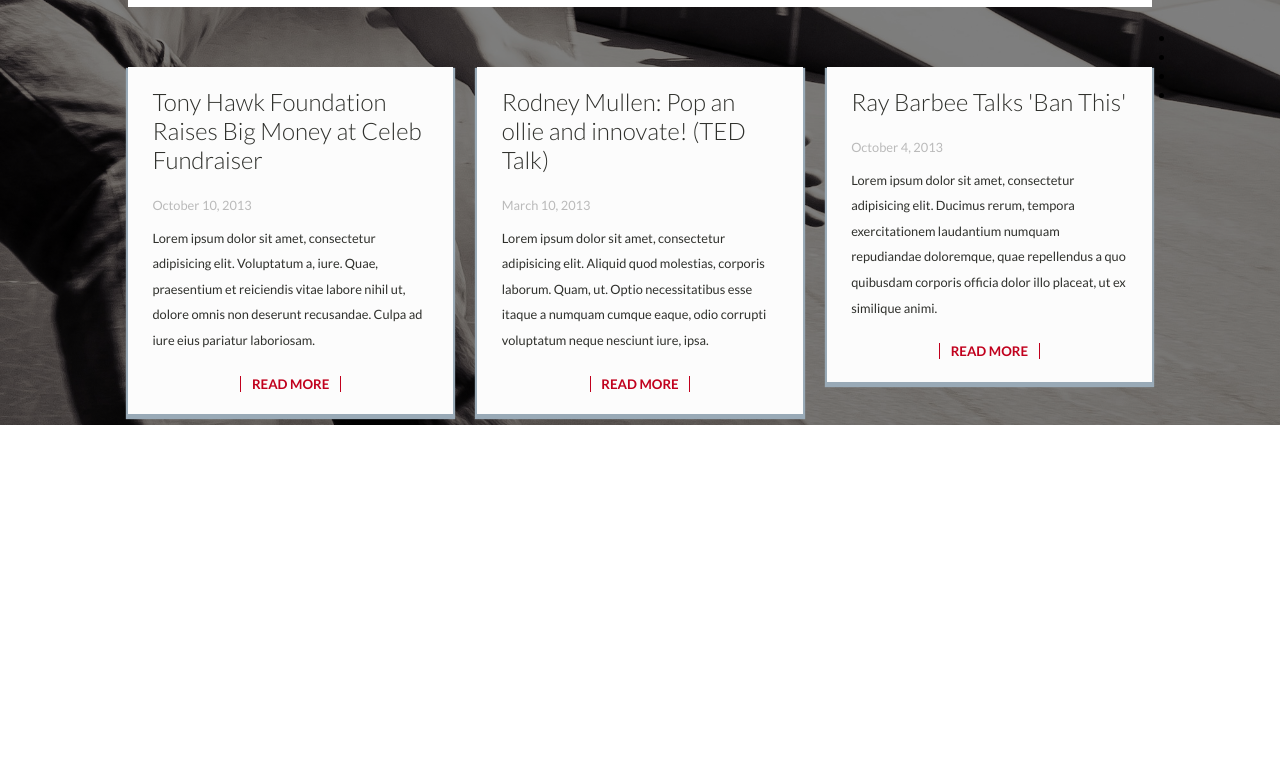
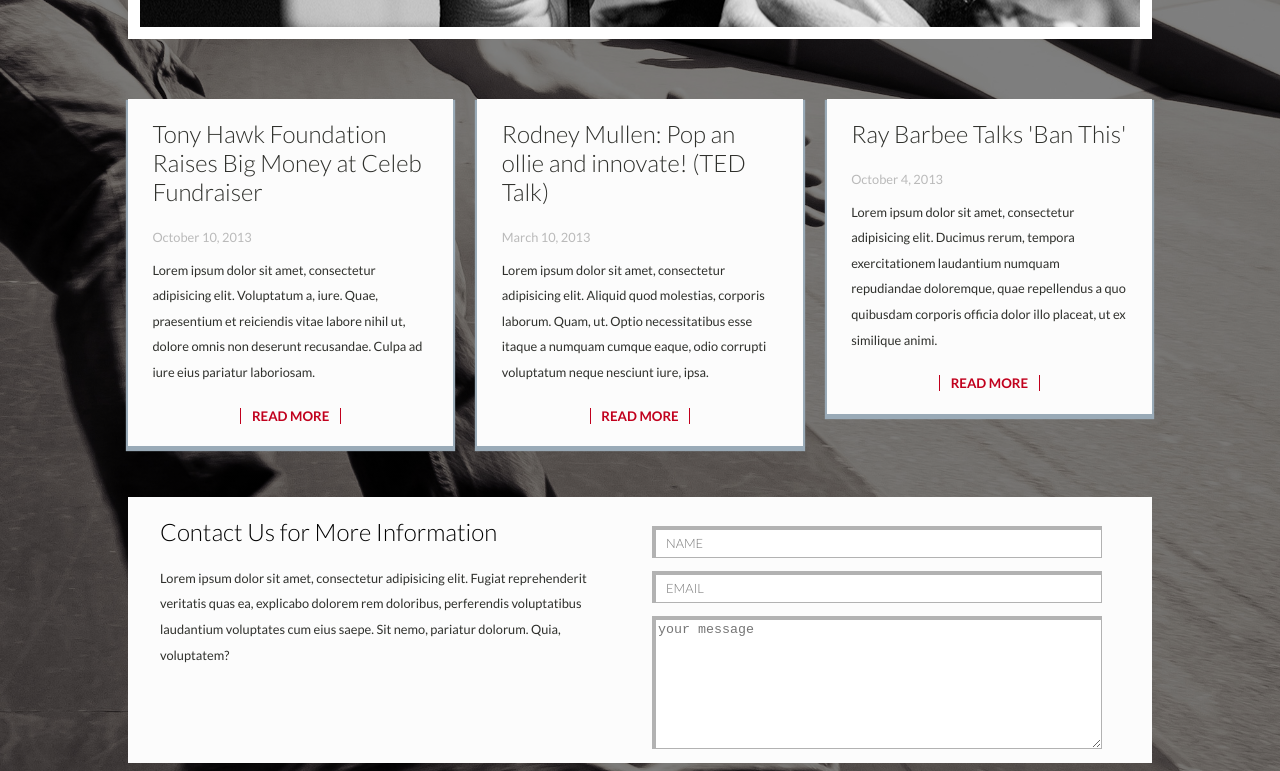
Before and after one commit to schnetthappens/2.3-sass-rwd, a plain HTML site: page index.html in a window 1280 px wide. Shown: the part 450-1221 px from the top of the page. Before the commit the page ends 875 px from the top, so only its background shows below. Drawn offline with Linux system fonts and the light colour scheme.

Commit message:
Add contact section

```diff
--- a/index.html
+++ b/index.html
@@ -68,8 +68,8 @@
 
     <section class="contactPowell">
       <div class="contactInfo">
-        <h2 class="contactHeading"></h2>
-        <p class="contactText"></p>
+        <h2 class="contactHeading">Contact Us for More Information</h2>
+        <p class="contactText">Lorem ipsum dolor sit amet, consectetur adipisicing elit. Fugiat reprehenderit veritatis quas ea, explicabo dolorem rem doloribus, perferendis voluptatibus laudantium voluptates cum eius saepe. Sit nemo, pariatur dolorum. Quia, voluptatem?</p>
         <ul class="visitSocial">
           <li class="linkSocial"></li>
           <li class="socialIcons"></li>
@@ -77,10 +77,10 @@
           <li class="socialIcons"></li>
         </ul>
       </div>
-      <form class="contact" action="">
-        <!-- <input type="text">
-        <input type="text">
-        <textarea name="" id="" cols="30" rows="10"></textarea> -->
+      <form class="contactForm" action="">
+        <input type="text" name="name" placeholder="name">
+        <input type="email" name="email" placeholder="email">
+        <textarea name="text" id="" cols="30" rows="10" placeholder="your message"></textarea>
       </form>
     </section>
 
--- a/scss/main.scss
+++ b/scss/main.scss
@@ -50,7 +50,7 @@
       background-position: 40% 25%;
       height: 350px;
       margin: 0 auto;
-      margin-top: 5em;;
+      margin-top: 7em;;
       border: 12px solid #fff;
     }
 
@@ -87,7 +87,65 @@
             color: black;
           }
 
+
+/*SKATEBOARDS*/
+
+
     .viewBoards {
       @include span-columns (12);
-      background-color: yellow;
     }
+
+
+    .contactPowell {
+      @include span-columns (12);
+      background-color: $offWhite;
+      margin-top: 3em;
+    }
+
+      .contactInfo {
+        @include span-columns(6 of 12);
+        padding-left: 2em;
+      }
+
+      .contactForm {
+        @include span-columns(6 of 12);
+        margin-top: 1em;
+        display: block;
+
+      }
+
+        .contactForm input {
+          display: block;
+          margin-top: 1em;
+          width: 90%;
+          height: 2.5em;
+          border-top: 4px solid #B2B2B2;
+          border-left: 4px solid #B2B2B2;
+          border-bottom: 1px solid #B2B2B2;
+          border-right: 1px solid #B2B2B2;
+        }
+
+        input[type=text],
+        input[type=email] {
+          font-family: $font-family;
+          font-size: 0.8em;
+          font-weight: 300;
+          color: #fff;
+          padding-left: 2%;
+          text-transform: uppercase;
+    }
+
+        .contactForm textarea {
+          display: block;
+          margin: 1em 0;
+          width: 90%;
+          height: 10em;
+          border-top: 4px solid #B2B2B2;
+          border-left: 4px solid #B2B2B2;
+          border-bottom: 1px solid #B2B2B2;
+          border-right: 1px solid #B2B2B2;
+        }
+
+        .visitSocial {
+          list-style: none;
+        }
```
Also changed, not shown: css/main.css.
